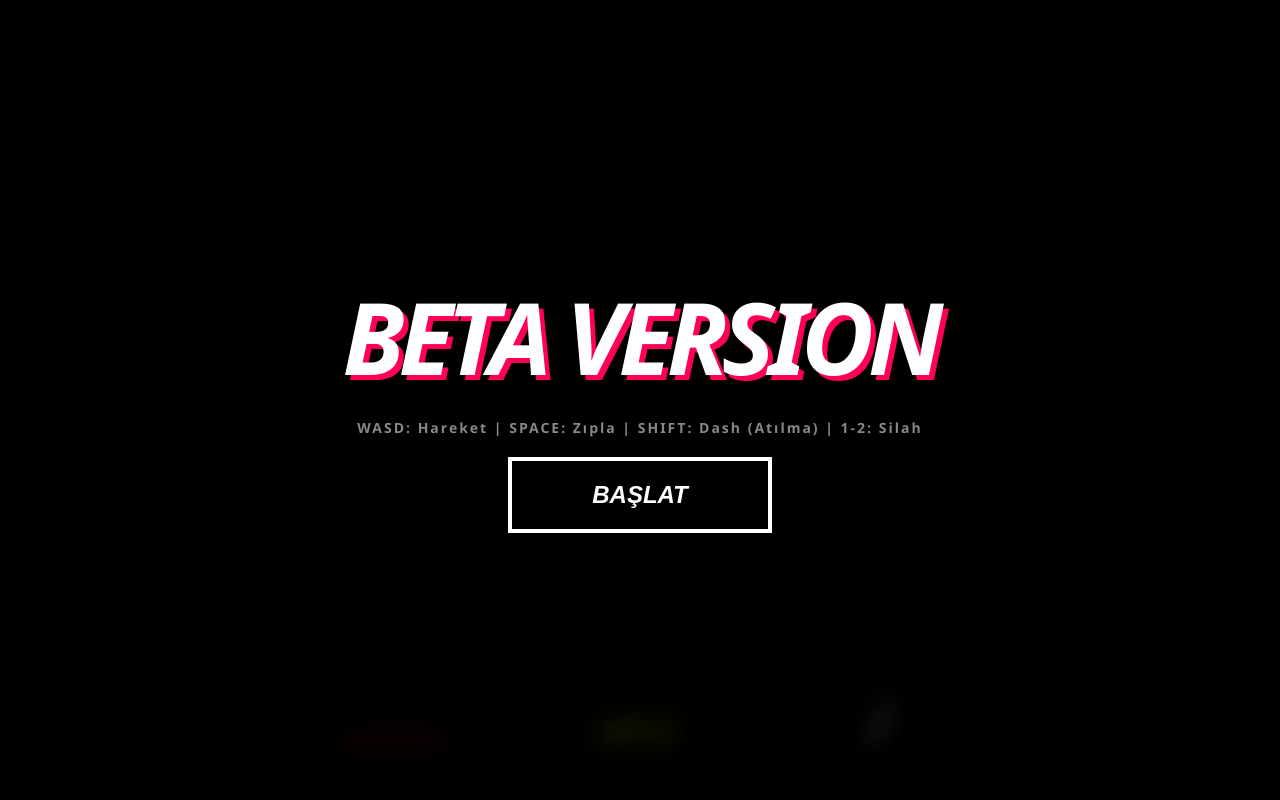
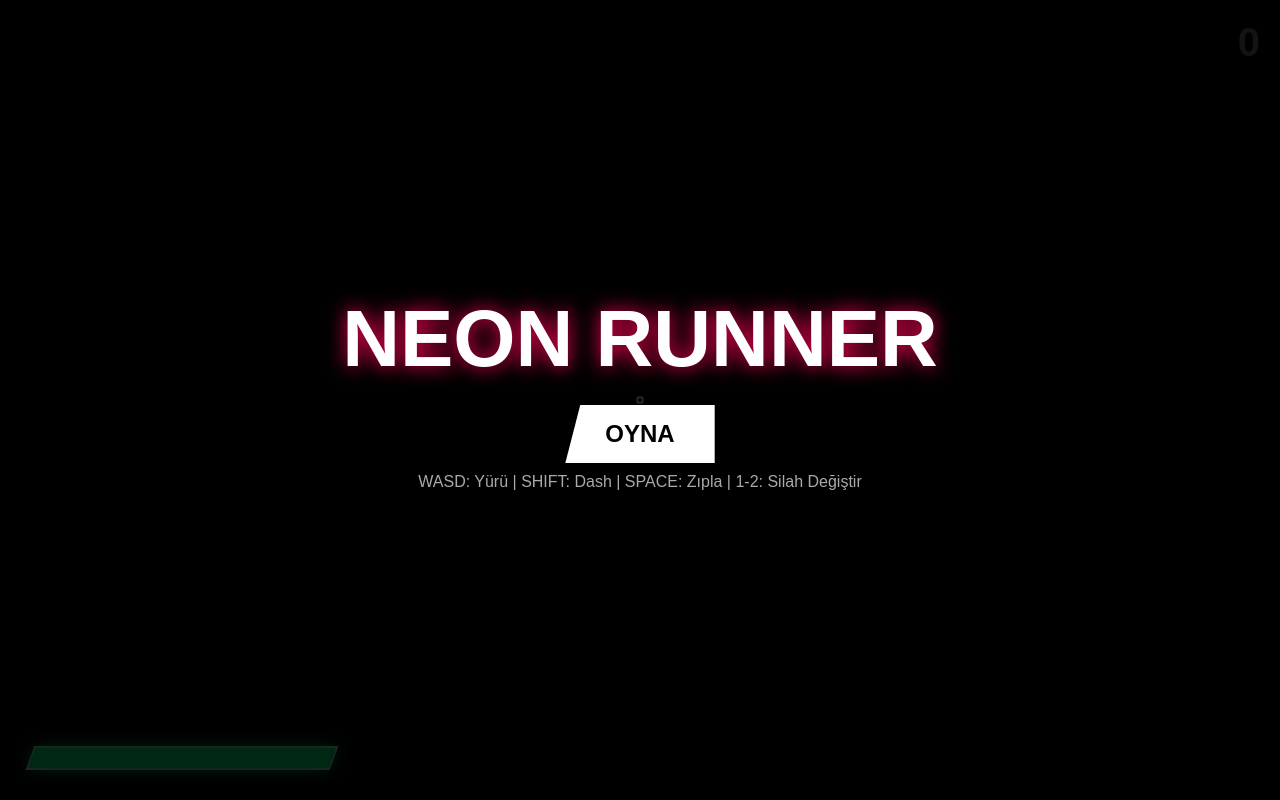
Before and after one commit to cansikintisi01/geo, a plain HTML site: page index.html in a window 1280 px wide. Drawn offline with nearby package versions, Linux system fonts and the light colour scheme.

Commit message:
Refactor index.html for Neon FPS game

```diff
--- a/index.html
+++ b/index.html
@@ -1,123 +1,49 @@
 <!DOCTYPE html>
-<html lang="tr">
+<html lang="en">
 <head>
     <meta charset="UTF-8">
-    <title>NEON GEOMETRY DEMO</title>
+    <title>Neon FPS</title>
     <style>
-        body { margin: 0; overflow: hidden; background: #000; font-family: 'Segoe UI', sans-serif; user-select: none; }
+        body { margin: 0; overflow: hidden; background: #000; font-family: 'Arial', sans-serif; user-select: none; }
 
-        #ui-layer { position: absolute; inset: 0; pointer-events: none; z-index: 10; }
+        /* Arayüz Katmanları */
+        #ui-layer { position: absolute; top: 0; left: 0; width: 100%; height: 100%; pointer-events: none; }
 
-        .hud-bottom {
-            position: absolute; bottom: 40px; left: 50%; transform: translateX(-50%);
-            display: flex; gap: 60px; align-items: flex-end;
-            transition: transform 0.1s ease-out;
+        /* Can Barı */
+        #hud-hp { position: absolute; bottom: 30px; left: 30px; width: 300px; height: 20px; background: rgba(0,0,0,0.5); border: 2px solid #fff; transform: skewX(-20deg); }
+        #hp-fill { width: 100%; height: 100%; background: #00ff88; transition: width 0.1s; box-shadow: 0 0 15px #00ff88; }
+
+        /* Nişangah (Crosshair) */
+        #crosshair {
+            position: absolute; top: 50%; left: 50%;
+            transform: translate(-50%, -50%);
+            border: 2px solid #fff;
+            transition: all 0.1s;
         }
 
-        .stat-box {
-            background: rgba(0, 0, 0, 0.7);
-            border: 1px solid rgba(255, 255, 255, 0.15);
-            padding: 15px 40px;
-            transform: skewX(-15deg);
-            backdrop-filter: blur(8px);
-            text-align: center;
-            box-shadow: 0 10px 30px rgba(0,0,0,0.5);
-            min-width: 100px;
+        /* Silah Bilgisi */
+        #weapon-info { position: absolute; bottom: 30px; right: 30px; text-align: right; }
+        #weapon-name { font-size: 30px; font-weight: 900; letter-spacing: 2px; text-transform: uppercase; }
+        #speed-val { font-size: 40px; font-weight: bold; color: #fff; position: absolute; top: 20px; right: 20px; opacity: 0.5; }
+
+        /* Efektler */
+        #damage-fx { position: absolute; top:0; left:0; width:100%; height:100%; box-shadow: inset 0 0 100px #ff0000; opacity: 0; transition: opacity 0.2s; pointer-events: none; mix-blend-mode: overlay; }
+        #hitmarker { position: absolute; top: 50%; left: 50%; width: 40px; height: 40px; border: 2px solid transparent; border-radius: 50%; border-top-color: #fff; border-bottom-color: #fff; opacity: 0; pointer-events: none; transition: transform 0.1s; }
+
+        /* Menü */
+        #menu {
+            position: absolute; top: 0; left: 0; width: 100%; height: 100%;
+            background: rgba(0,0,0,0.85); display: flex; flex-direction: column;
+            justify-content: center; align-items: center; pointer-events: auto; z-index: 10;
         }
-
-        .label { font-size: 10px; color: #aaa; font-weight: 900; letter-spacing: 4px; display: block; margin-bottom: 2px; }
-        .value { font-size: 50px; font-weight: 900; color: #fff; line-height: 0.85; font-style: italic; }
-
-        #hp-val { color: #ff0055; text-shadow: 0 0 20px rgba(255, 0, 85, 0.8); }
-        #hp-bar-bg { width: 100%; height: 6px; background: #333; margin-top: 8px; transform: skewX(15deg); }
-        #hp-fill { width: 100%; height: 100%; background: #ff0055; transition: width 0.1s; box-shadow: 0 0 15px #ff0055; }
-
-        #weapon-name { color: #ffff00; text-shadow: 0 0 20px rgba(255, 255, 0, 0.8); font-size: 30px; }
-
-        #crosshair {
-            position: absolute; top: 50%; left: 50%;
-            width: 4px; height: 4px; background: #00ff88;
-            transform: translate(-50%, -50%); border-radius: 50%;
-            box-shadow: 0 0 10px #00ff88; border: 2px solid rgba(0,0,0,0.3);
-            transition: width 0.1s, height 0.1s;
+        #menu-title { font-size: 80px; color: #fff; font-weight: 900; margin-bottom: 20px; text-shadow: 0 0 20px #ff0055; }
+        #start-btn {
+            padding: 15px 40px; font-size: 24px; background: #fff; border: none;
+            cursor: pointer; font-weight: bold; text-transform: uppercase;
+            transition: 0.2s; clip-path: polygon(10% 0, 100% 0, 100% 100%, 0% 100%);
         }
-
-        #hitmarker {
-            position: absolute; top: 50%; left: 50%; transform: translate(-50%, -50%);
-            pointer-events: none; opacity: 0; transition: opacity 0.1s;
-        }
-        .hm-line {
-            position: absolute; width: 20px; height: 4px; background: #fff;
-            top: 50%; left: 50%; border-radius: 2px; box-shadow: 0 0 10px #fff;
-        }
-        .hm-line:nth-child(1) { transform: translate(-50%, -50%) rotate(45deg); }
-        .hm-line:nth-child(2) { transform: translate(-50%, -50%) rotate(-45deg); }
-
-        #damage-fx {
-            position: absolute; inset: 0;
-            background: radial-gradient(circle, transparent 40%, rgba(255, 0, 50, 0.6) 90%);
-            opacity: 0; transition: opacity 0.1s; mix-blend-mode: hard-light; pointer-events: none;
-        }
-
-        #message {
-            position: absolute; top: 25%; width: 100%; text-align: center;
-            font-size: 32px; color: #fff; font-weight: 900; opacity: 0; font-style: italic;
-            text-shadow: 0 0 20px rgba(255,255,255,0.8); pointer-events: none;
-        }
-
-        #menu {
-            position: absolute; inset: 0; background: rgba(0,0,0,0.9);
-            backdrop-filter: blur(10px);
-            display: flex; flex-direction: column; align-items: center; justify-content: center;
-            z-index: 100;
-        }
-        h1 { font-size: 100px; color: #fff; margin: 0; font-style: italic; letter-spacing: -6px; text-shadow: 5px 5px 0px #ff0055; }
-        p { color: #ccc; font-size: 18px; margin-bottom: 40px; letter-spacing: 2px; font-weight: bold; }
-        .controls { color: #888; font-size: 14px; margin-bottom: 20px; }
-
-        button {
-            padding: 20px 80px; font-size: 24px; background: transparent; color: #fff;
-            border: 4px solid #fff; cursor: pointer; font-weight: 900; font-style: italic;
-            text-transform: uppercase; transition: 0.2s;
-        }
-        button:hover { background: #fff; color: #000; box-shadow: 0 0 50px #fff; transform: scale(1.1); }
-
+        #start-btn:hover { background: #00ffff; transform: scale(1.1); }
     </style>
-</head>
-<body>
-
-    <div id="menu">
-        <h1 id="menu-title">BETA VERSION</h1>
-        <p class="controls">WASD: Hareket | SPACE: Zıpla | SHIFT: Dash (Atılma) | 1-2: Silah</p>
-        <button id="start-btn">BAŞLAT</button>
-    </div>
-
-    <div id="ui-layer">
-        <div id="damage-fx"></div>
-        <div id="message"></div>
-        <div id="crosshair"></div>
-        <div id="hitmarker">
-            <div class="hm-line"></div>
-            <div class="hm-line"></div>
-        </div>
-
-        <div class="hud-bottom" id="hud-container">
-            <div class="stat-box">
-                <span class="label">SAĞLIK</span>
-                <div class="value" id="hp-val"></div>
-                <div id="hp-bar-bg"><div id="hp-fill"></div></div>
-            </div>
-            <div class="stat-box">
-                <span class="label">SİLAH</span>
-                <div class="value" id="weapon-name">RIFLE</div>
-            </div>
-            <div class="stat-box">
-                <span class="label">HIZ</span>
-                <div class="value" id="speed-val">0</div>
-            </div>
-        </div>
-    </div>
-
     <script src="https://cdnjs.cloudflare.com/ajax/libs/three.js/r128/three.min.js"></script>
     <script src="https://unpkg.com/three@0.128.0/examples/js/postprocessing/EffectComposer.js"></script>
     <script src="https://unpkg.com/three@0.128.0/examples/js/postprocessing/RenderPass.js"></script>
@@ -125,9 +51,31 @@
     <script src="https://unpkg.com/three@0.128.0/examples/js/shaders/CopyShader.js"></script>
     <script src="https://unpkg.com/three@0.128.0/examples/js/shaders/LuminosityHighPassShader.js"></script>
     <script src="https://unpkg.com/three@0.128.0/examples/js/postprocessing/UnrealBloomPass.js"></script>
+</head>
+<body>
+
+    <div id="damage-fx"></div>
+
+    <div id="ui-layer">
+        <div id="speed-val">0</div>
+        <div id="crosshair" style="width:4px; height:4px; border-radius:50%"></div>
+        <div id="hitmarker"></div>
+
+        <div id="hud-hp">
+            <div id="hp-fill"></div>
+        </div>
+
+        <div id="weapon-info">
+            <div id="weapon-name">RIFLE</div>
+        </div>
+    </div>
+
+    <div id="menu">
+        <div id="menu-title">NEON RUNNER</div>
+        <button id="start-btn">OYNA</button>
+        <p style="color:#aaa; margin-top:10px">WASD: Yürü | SHIFT: Dash | SPACE: Zıpla | 1-2: Silah Değiştir</p>
+    </div>
 
     <script src="main.js"></script>
-
 </body>
-
 </html>
```
